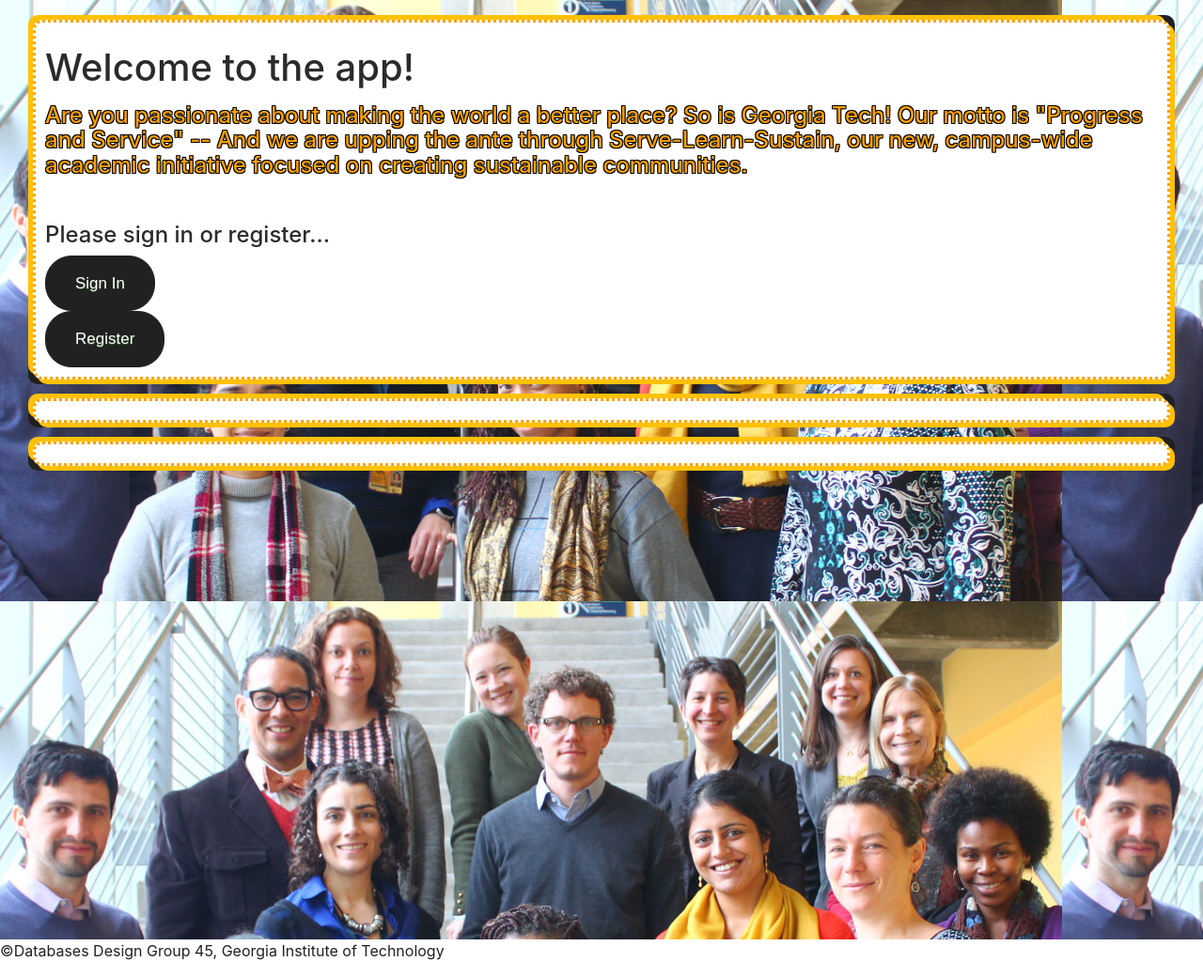
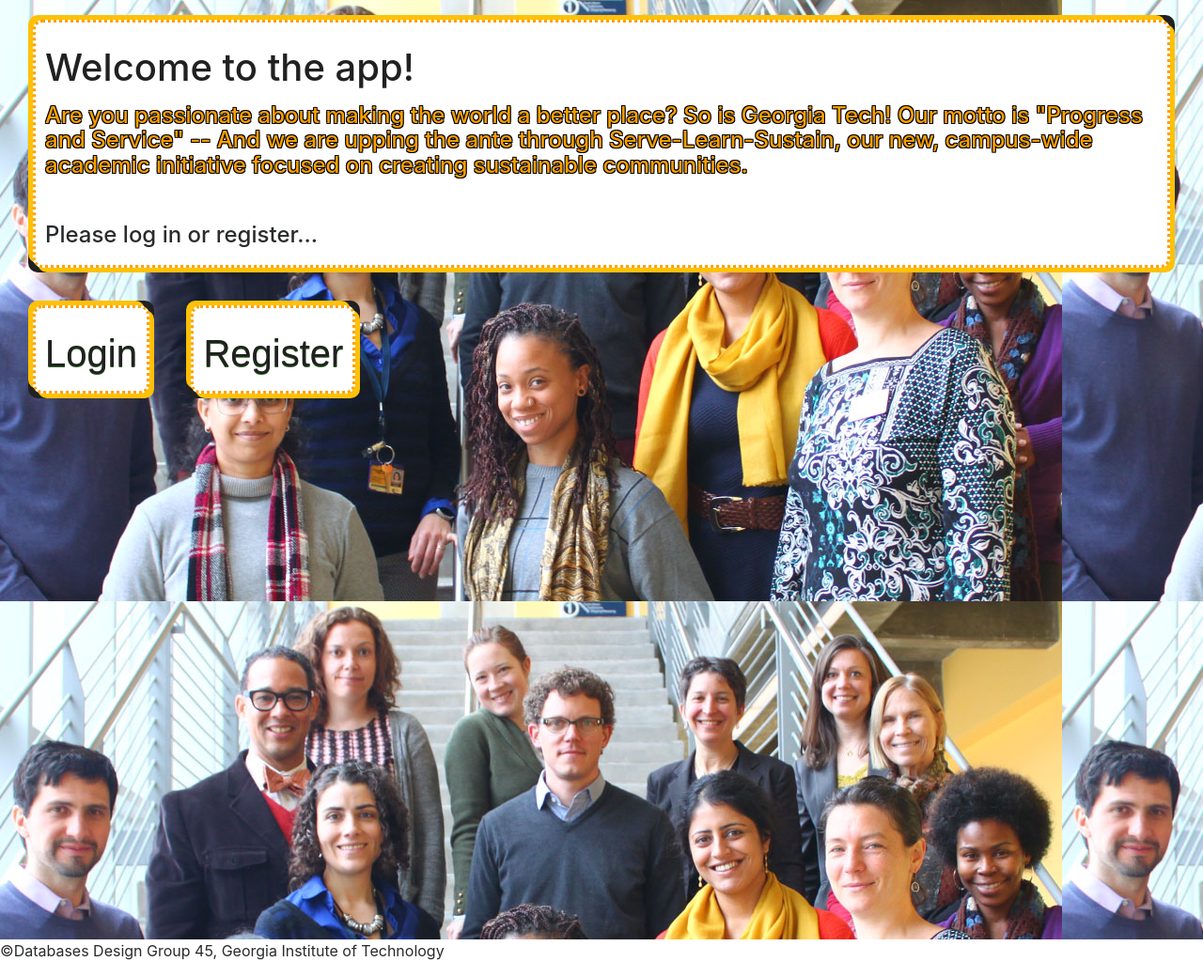
Before and after one commit to CheapeOne/CS-4400, a Flask app: page / in a window 1280 px wide. Shown: the part 106-1146 px from the top of the page at 94% size. Run offline with Flask 2, Linux system fonts and the light colour scheme; some libraries are stand-ins or nearby versions.

Commit message:
style changes to home, in the process of login

```diff
--- a/app/static/styles/home.css
+++ b/app/static/styles/home.css
@@ -1,9 +1,3 @@
-.container {
-    width: 100%;
-    height: 1000px;
-    background-image:url("/static/images/slscommunity.jpg");
-}
-
 #top, #middle, #bottom {
     background-color: white;
     padding: 10px;
--- a/app/static/styles/style.css
+++ b/app/static/styles/style.css
@@ -4,15 +4,11 @@ h1, h2, h3, h4, h5, h6 {
   margin-top: 1rem;
 }
 
-.header {
-    color: #536DFE;
-}
-
-.subheader {
+.gold {
     color: #FFA000;
 }
 
-.text {
+.black {
     color: #212121;
 }
 
@@ -37,6 +33,9 @@ h1, h2, h3, h4, h5, h6 {
 .container {
     margin-top: 0px;
     padding-top: 1px;
+    width: 100%;
+    height: 1000px;
+    background-image:url("/static/images/slscommunity.jpg");
 }
 
 .logo {
@@ -64,7 +63,7 @@ h1, h2, h3, h4, h5, h6 {
 	border:1px solid #212121;
 	display:inline-block;
 	cursor:pointer;
-	color:#ffffff;
+	color:#212121;
 	font-family:Arial;
 	font-size:17px;
 	padding:16px 31px;
--- a/app/templates/base.html
+++ b/app/templates/base.html
@@ -17,7 +17,7 @@
   <nav class="navbar navbar-inverse bg-inverse ">
     <a class="navbar-brand" href="#">
       <img class="logo" alt="">
-      <h4 class="text accentoutline">Serve, Learn, and Sustain: Points of Interest</h3>
+      <h4 class="black accentoutline">Serve, Learn, and Sustain: Points of Interest</h3>
     </a>
   </nav>
 
--- a/app/templates/home.html
+++ b/app/templates/home.html
@@ -5,24 +5,18 @@
 <link rel= "stylesheet" type= "text/css" href= "{{ url_for('static',filename='styles/home.css') }}">
 
 <div class="tier" id="top">
-    <h1>Welcome to the app! </h1>
-    <h4 class="subheader blackoutline">Are you passionate about making the world a better place? So is Georgia Tech! Our motto is "Progress and Service" -- And we are upping the ante through Serve-Learn-Sustain, our new, campus-wide academic initiative focused on creating sustainable communities.</h3>
+    <h1 class="black">Welcome to the app! </h1>
+    <h4 class="gold blackoutline">Are you passionate about making the world a better place? So is Georgia Tech! Our motto is "Progress and Service" -- And we are upping the ante through Serve-Learn-Sustain, our new, campus-wide academic initiative focused on creating sustainable communities.</h3>
     &nbsp;
-    <h4>Please sign in or register...</h4>
-    <div class="">
-        <a href="/login" class="button">Sign In</a>
-    </div>
-    <div class="">
-        <a href="/register" class="button">Register</a>
-    </div>
+    <h4>Please log in or register...</h4>
 </div>
 
-<div class="tier" id="middle">
-
+<div class="tier button" id="middle">
+    <h1>Login</h1>
 </div>
 
-<div class="tier" id="bottom">
-
+<div class="tier button" id="bottom">
+    <h1>Register</h1>
 </div>
 
 {%- endblock content %}
```
Also changed, not shown: app/templates/login.html (+15 -1 lines).
